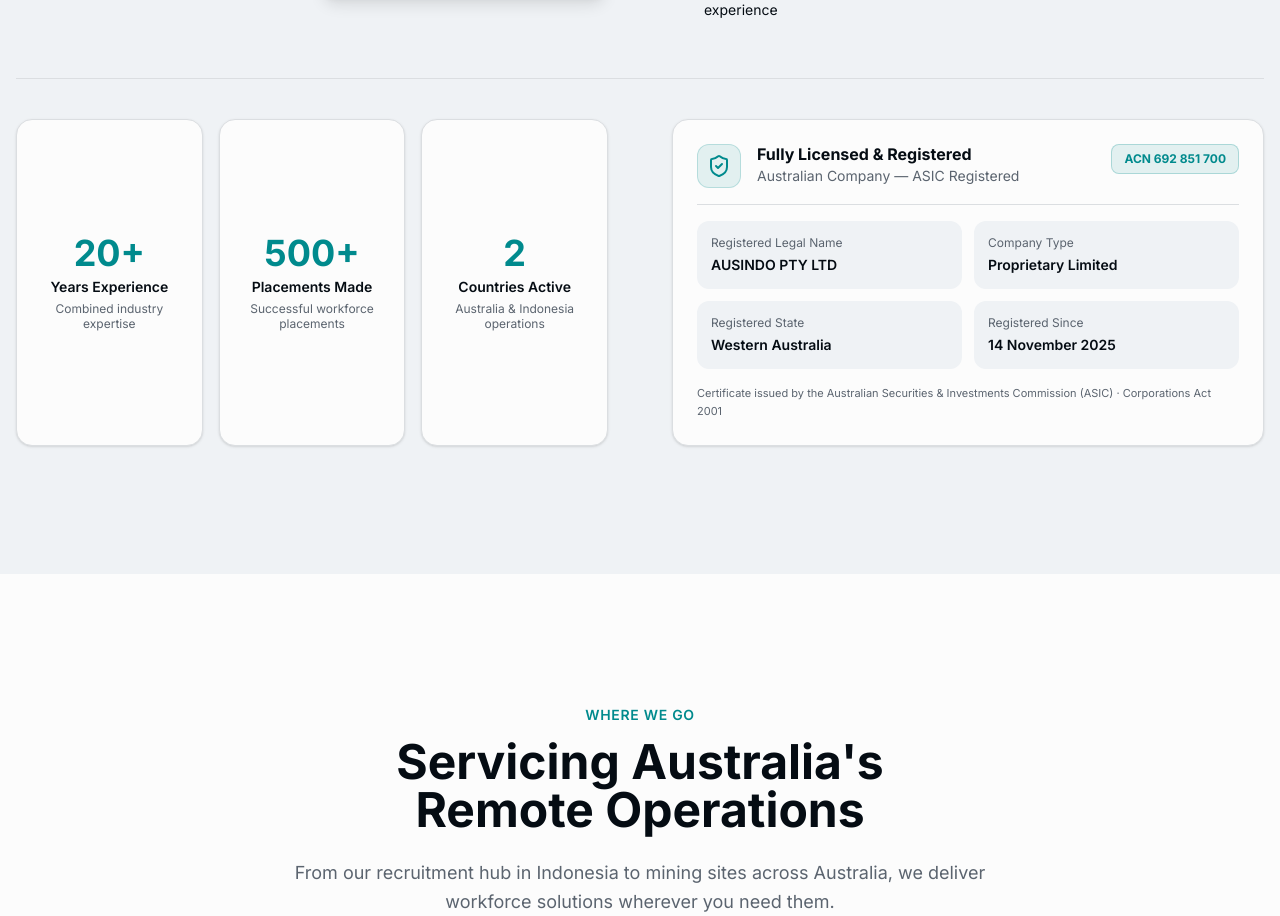
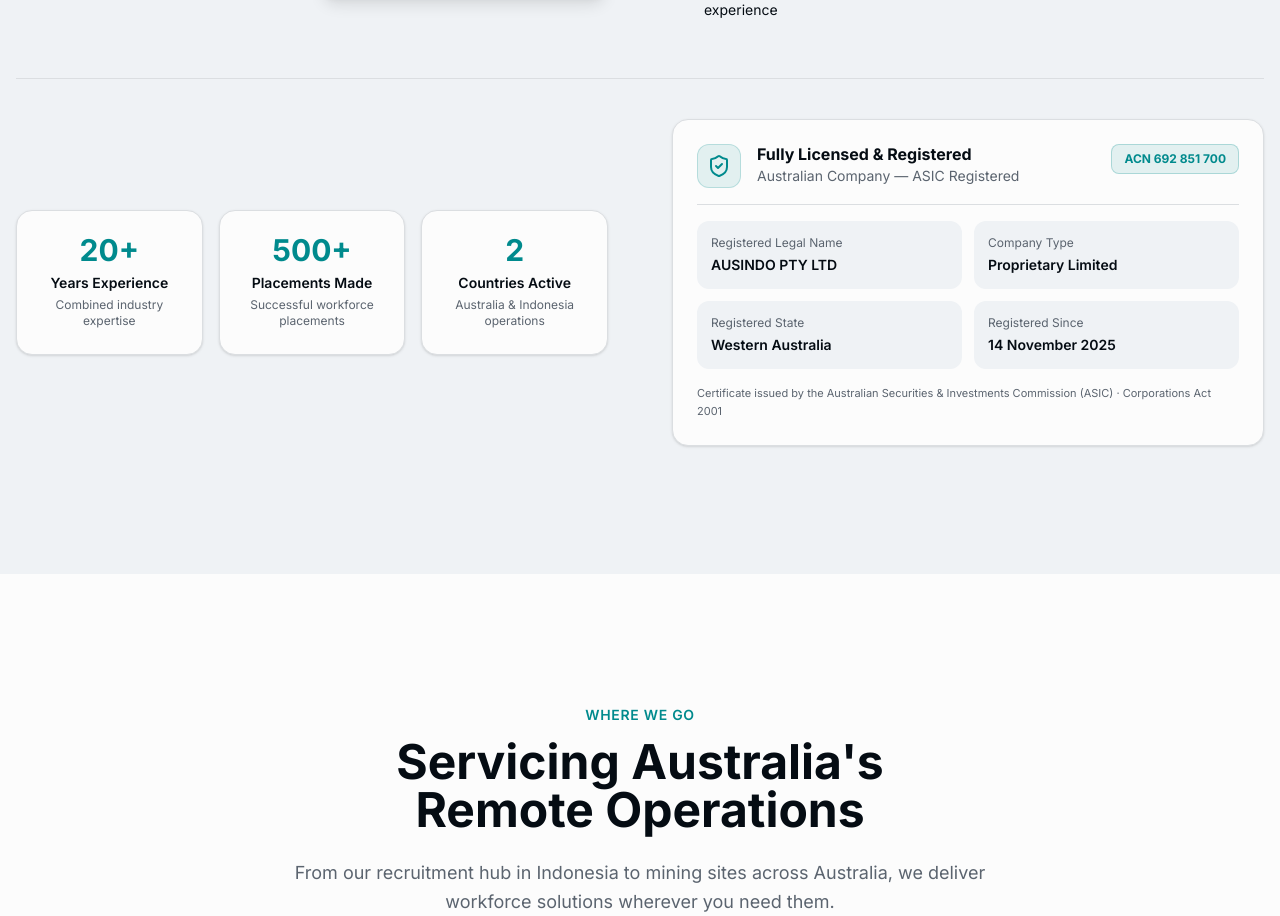
Before and after one commit to rk909090/v0-labour-hire-website, a Next.js app: page / in a window 1280 px wide. Shown: the part 2671-3587 px from the top of the page. Built offline with nearby package versions, Linux system fonts and the light colour scheme.

Commit message:
feat: adjust layout and styling for about section stats cards
Co-authored-by: rk909090 <173819590+rk909090@users.noreply.github.com>

```diff
--- a/components/about-section.tsx
+++ b/components/about-section.tsx
@@ -93,18 +93,18 @@ export function AboutSection() {
         <div className="mt-14 mb-10 border-t border-border" />
 
         {/* Row 2 — Stats (left) + Legal badge (right) */}
-        <div className="grid lg:grid-cols-2 gap-8 lg:gap-16 items-stretch">
+        <div className="grid lg:grid-cols-2 gap-8 lg:gap-16 items-center">
 
           {/* Left — 3 stat cards */}
           <div className="grid grid-cols-3 gap-4">
             {stats.map((stat) => (
               <div
                 key={stat.label}
-                className="bg-background rounded-2xl p-5 shadow-sm border border-border flex flex-col justify-center items-center text-center"
+                className="bg-background rounded-2xl px-4 py-6 shadow-sm border border-border flex flex-col items-center text-center h-fit"
               >
-                <p className="text-3xl lg:text-4xl font-bold text-accent">{stat.value}</p>
-                <p className="text-sm font-semibold text-foreground mt-1">{stat.label}</p>
-                <p className="text-xs text-muted-foreground mt-1 leading-tight">{stat.description}</p>
+                <p className="text-3xl font-bold text-accent leading-none">{stat.value}</p>
+                <p className="text-sm font-semibold text-foreground mt-2">{stat.label}</p>
+                <p className="text-xs text-muted-foreground mt-1 leading-snug">{stat.description}</p>
               </div>
             ))}
           </div>
```
